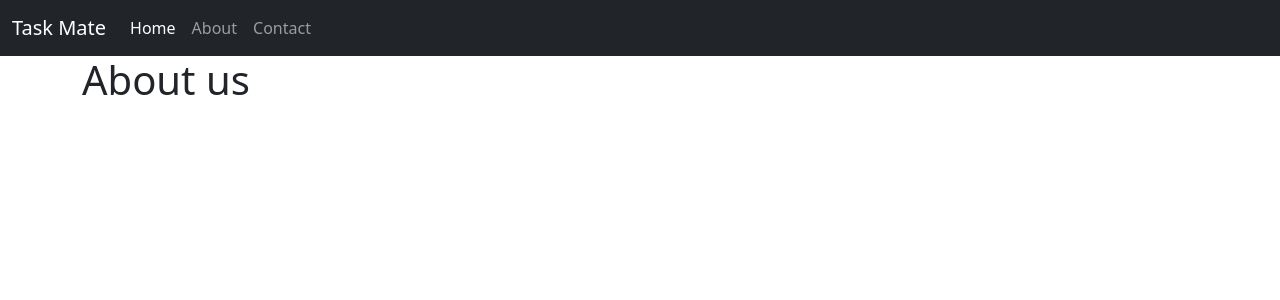
After one commit to TonnyG95/TaskMate, a Django app: page /about/ in a window 1280 px wide. The commit adds this page. Shown: the top 300 px of the page. Run offline with Django 3.2, Linux system fonts and the light colour scheme; some libraries are stand-ins or nearby versions.

Commit message:
added contact and about page

```diff
--- /dev/null
+++ b/templates/todo_app/about.html
@@ -0,0 +1,10 @@
+{% extends 'todo_app/base.html' %}
+
+{% load static %}
+
+{% block title %} TaskMate | About {% endblock title %}</title>
+
+{% block content %}
+<h1>{{ about_text }}</h1>
+
+{% endblock content %}
--- a/templates/todo_app/base.html
+++ b/templates/todo_app/base.html
@@ -14,8 +14,31 @@
   </head>
   <body>
 
-    <h1>Hello, world!</h1>
+    <nav class="navbar navbar-expand-lg navbar-dark bg-dark">
+        <div class="container-fluid">
+          <a class="navbar-brand" href="{% url 'todolist' %}">Task Mate</a>
+          <button class="navbar-toggler" type="button" data-bs-toggle="collapse" data-bs-target="#navbarNavAltMarkup" aria-controls="navbarNavAltMarkup" aria-expanded="false" aria-label="Toggle navigation">
+            <span class="navbar-toggler-icon"></span>
+          </button>
+          <div class="collapse navbar-collapse" id="navbarNavAltMarkup">
+            <div class="navbar-nav">
+              <a class="nav-link active" aria-current="page" href="{% url 'todolist' %}">Home</a>
+              <a class="nav-link" href="{% url 'about' %}">About</a>
+              <a class="nav-link" href="{% url 'contact' %}">Contact</a>
 
+            </div>
+          </div>
+        </div>
+      </nav>
+
+      <div class="container">
+
+          {% block content %}
+          <h1>{{welcome_text}}</h1>
+          {% endblock content %}
+
+
+      </div>
 
 
 
--- a/todo_app/urls.py
+++ b/todo_app/urls.py
@@ -4,4 +4,6 @@ from . import views
 
 urlpatterns = [
     path('tasks/', views.todolist, name='todolist'),
+    path('contact/', views.contact, name='contact'),
+    path('about/', views.about, name='about'),
 ]
--- a/todo_app/views.py
+++ b/todo_app/views.py
@@ -3,4 +3,20 @@ from django.shortcuts import render
 # Create your views here.
 
 def todolist(request):
-    return render(request, 'todo_app/base.html')
+    context = {
+        'welcome_text': 'Welcome to Task Mate',
+        }
+    return render(request, 'todo_app/todo.html', context )
+
+
+def about(request):
+    context = {
+        'about_text': 'About us',
+        }
+    return render(request, 'todo_app/about.html', context )
+
+def contact(request):
+    context = {
+        'contact_text': 'Contact us',
+        }
+    return render(request, 'todo_app/contact.html', context )
```
Also changed, not shown: templates/todo_app/contact.html (added, +10 -0 lines), templates/todo_app/todo.html (added, +11 -0 lines), templates/todo_app/urls.py (added, +22 -0 lines).
